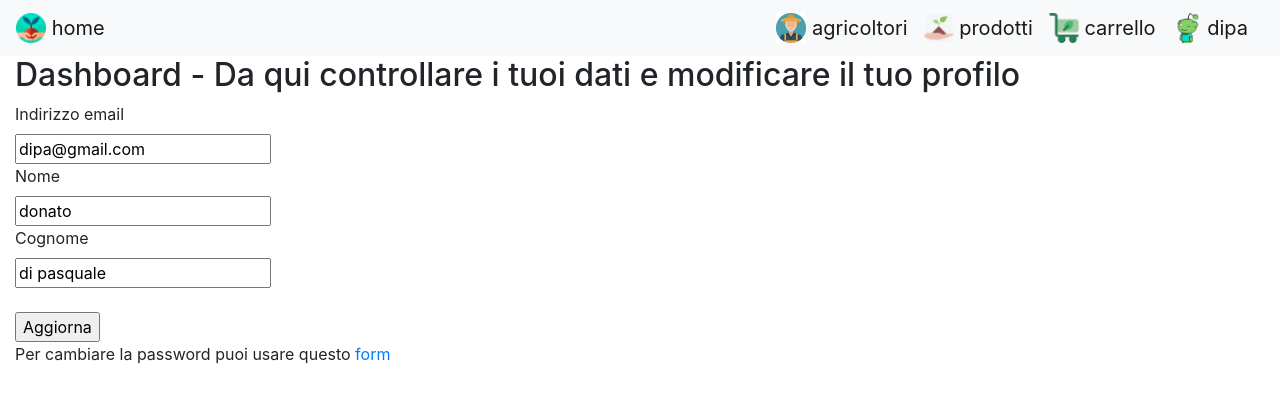
After one commit to KrisTwinn/Piantala, a Django app: page /piantala/accounts/edit/ in a window 1280 px wide. The commit adds this page. Shown: the top 403 px of the page. Run offline with Django 3.2, Linux system fonts and the light colour scheme; a user stored in the database is signed in; some libraries are stand-ins or nearby versions.

Commit message:
dashboard - edit profile - reg

```diff
--- a/django/webapp/piantala/admin.py
+++ b/django/webapp/piantala/admin.py
@@ -2,13 +2,13 @@ from django.contrib import admin
 
 # Register your models here.
 
-from piantala.models import Farmer, Genre, Product, ProductInstance
+from piantala.models import Farmer, Genre, Product, ProductInstance,UserProfile
 
 #admin.site.register(Product)
 #admin.site.register(Farmer)
 admin.site.register(Genre)
 #admin.site.register(ProductInstance)
-
+admin.site.register(UserProfile)
 
 # Define the admin class
 class FarmerAdmin(admin.ModelAdmin):
--- a/django/webapp/piantala/forms.py
+++ b/django/webapp/piantala/forms.py
@@ -1,5 +1,30 @@
-from django.contrib.auth.forms import UserCreationForm
+from django.contrib.auth.forms import UserCreationForm, UserChangeForm
+from django.contrib.auth.models import User
+from django import forms
 
 class CustomUserCreationForm(UserCreationForm):
-    class Meta(UserCreationForm.Meta):
-        fields = UserCreationForm.Meta.fields + ("email",)
+    #class Meta(UserCreationForm.Meta):
+    #    fields = UserCreationForm.Meta.fields + ("email",)
+    #    fields = UserCreationForm.Meta.fields + ("first_name",)
+    #    fields = UserCreationForm.Meta.fields + ("last_name",)
+    email = forms.EmailField()
+    nome = forms.CharField(max_length=50)
+    cognome = forms.CharField(max_length=50)
+    class Meta:
+        model = User
+        fields = ('username','nome','cognome','email','password1','password2')
+        help_texts = {
+            'username': None,
+        }
+
+class EditProfileForm(UserChangeForm):
+    template_name='/accounts/edit_profile'
+    password = None
+    class Meta:
+        model = User
+        fields = (
+            'email',
+            'first_name',
+            'last_name',
+            #'password',
+        )
--- a/django/webapp/piantala/templates/admin/base_site.html
+++ b/django/webapp/piantala/templates/admin/base_site.html
@@ -8,7 +8,7 @@
         background-color: #0e702b;
     }
     #branding h1, #branding h1 a:link, #branding h1 a:visited {
-        color: #fff;
+        color: rgb(255, 255, 255);
         font-weight: bolder;
     }
 
--- a/django/webapp/piantala/templates/navbar.html
+++ b/django/webapp/piantala/templates/navbar.html
@@ -49,7 +49,7 @@
           <a class="navbar-brand" href="#" id="navbarDropdown" role="button" data-toggle="dropdown" aria-haspopup="true" aria-expanded="false">
             {% load static %}
             <img src="{% static 'images/profile-piantala2.png' %}" width="30" height="30" class="d-inline-block align-top" alt="##">
-            profilo
+            {{ user.username}}
           </a>
           {% if user.is_staff%}
           <div class="dropdown-menu" aria-labelledby="navbarDropdown">
@@ -60,8 +60,8 @@
           </div>
           {% else %}
           <div class="dropdown-menu" aria-labelledby="navbarDropdown">
-            <a class="dropdown-item" href="#">Il mio profilo</a>
-            <a class="dropdown-item" href="#">Impostazioni</a>
+            <a class="dropdown-item" href="{% url 'dashboard' %}">Il mio profilo</a>
+            <a class="dropdown-item" href="{% url 'edit_profile' %}">Impostazioni</a>
             <div class="dropdown-divider"></div>
             <a class="dropdown-item" href="{% url 'logout' %}">Logout</a>
           </div>
@@ -77,10 +77,10 @@
         </li>
         {% endif %}
       </ul>
-      <form class="form-inline my-2 my-lg-0">
+      <!-- <form class="form-inline my-2 my-lg-0">
         <input class="form-control mr-sm-2" type="search" placeholder="Search" aria-label="Search">
         <button class="btn btn-outline-success my-2 my-sm-0" type="submit">Cerca!</button>
-      </form>
+      </form> -->
     </div>
   </nav>
       <div class="col-sm-10 ">{% block content %}{% endblock %}</div>
--- a/django/webapp/piantala/templates/piantala/product_list.html
+++ b/django/webapp/piantala/templates/piantala/product_list.html
@@ -9,7 +9,7 @@
     <div class="card" style="width: 18rem;">
       <img class="card-img-top" src="{{ product.image.url }}" alt="Card image cap">
       <div class="card-body">
-        <h5 class="card-title">{{ product.name }}</h5>
+        <h5 class="card-title">{{ product.name }}  n.{{ product.id }}</h5>
         <p class="card-text">Venduto da: <a href="{% url 'farmer-detail' product.farmer.pk %}">{{ product.farmer }}</a></p>
         <a href="{{ product.get_absolute_url }}" class="btn btn-primary">Dettagli prodotto</a>
         {{ farmer.last_name}}
--- /dev/null
+++ b/django/webapp/piantala/templates/registration/edit_profile.html
@@ -0,0 +1,12 @@
+{% extends "navbar.html" %}
+
+{% block content %}
+<h2>Dashboard - Da qui controllare i tuoi dati e modificare il tuo profilo</h2>
+{% load crispy_forms_tags %}
+<form method="post">
+    {% csrf_token %}
+    {{form|crispy}} </br>
+    <input type="submit" value="Aggiorna">
+</form>
+Per cambiare la password puoi usare questo <a href="{% url 'index' %}">form</a>
+{% endblock %}
--- a/django/webapp/piantala/templates/registration/password_reset_form.html
+++ b/django/webapp/piantala/templates/registration/password_reset_form.html
@@ -1,12 +1,13 @@
 {% extends "navbar.html" %}
 
 {% block content %}
+{% load crispy_forms_tags %}
   <form action="" method="post">
   {% csrf_token %}
   {% if form.email.errors %}
     {{ form.email.errors }}
   {% endif %}
-      <p>{{ form.email }}</p>
+      <p>{{ form|crispy }}</p>
     <input type="submit" class="btn btn-default btn-lg" value="Reset password">
   </form>
 {% endblock %}
--- a/django/webapp/piantala/templates/registration/register.html
+++ b/django/webapp/piantala/templates/registration/register.html
@@ -2,12 +2,12 @@
 
 {% block content %}
 <h2>Register</h2>
-
+{% load crispy_forms_tags %}
 <form method="post">
     {% csrf_token %}
-    {{form}}
+    {{form|crispy}}
     <input type="submit" value="Register">
 </form>
 
-<a href="{% url 'login' %}">Back to login</a>
+<a href="{% url 'login' %}">Torna al login</a>
 {% endblock %}
--- a/django/webapp/piantala/urls.py
+++ b/django/webapp/piantala/urls.py
@@ -1,9 +1,7 @@
 from django.urls import path
 from . import views
 from django.urls import include
-from piantala.views import whoami,register
-from django.conf.urls import url
-from django.conf.urls.static import static
+from piantala.views import register
 from django.conf import settings
 
 urlpatterns = [
@@ -13,7 +11,10 @@ urlpatterns = [
     path('products/', views.ProductListView.as_view(), name='products'),
     path('product/<int:pk>', views.ProductDetailView.as_view(), name='product-detail'),
     path('accounts/', include('django.contrib.auth.urls')),
-    path('whoami/', whoami, name="whoami"),
-    url("register/", register, name="register"),
+    path('accounts/edit/', views.edit_profile, name= 'edit_profile'),
+    path('dashboard/', views.user_dashboard, name='dashboard'),
+
+    #path('whoami/', whoami, name="whoami"),
+    path('accounts/register/', register, name="register"),
 
 ]
--- a/django/webapp/piantala/views.py
+++ b/django/webapp/piantala/views.py
@@ -1,62 +1,35 @@
-from django.shortcuts import render
 from django.views import generic
-#registrazione
-from django.contrib.auth import login
 from django.shortcuts import redirect, render
 from django.urls import reverse
-from piantala.forms import CustomUserCreationForm
-
-
+from piantala.forms import CustomUserCreationForm,EditProfileForm
+from django.contrib.auth.decorators import login_required
 # Create your views here.
-
 from piantala.models import Product, Farmer, ProductInstance, Genre
 
 def index(request):
     """View function for home page of site."""
 
     # Generate counts of some of the main objects
-    num_products = Product.objects.all().count()
-    num_instances = ProductInstance.objects.all().count()
+    #num_products = Product.objects.all().count()
+    #num_instances = ProductInstance.objects.all().count()
     # Available books (status = 'a')
-    num_instances_available = ProductInstance.objects.filter(status__exact='d').count()
+    #num_instances_available = ProductInstance.objects.filter(status__exact='d').count()
     # The 'all()' is implied by default.
-    num_farmers = Farmer.objects.count()
-    num_visits = request.session.get('num_visits', 0)
-    request.session['num_visits'] = num_visits + 1
+    #num_farmers = Farmer.objects.count()
+    #num_visits = request.session.get('num_visits', 0)
+    #request.session['num_visits'] = num_visits + 1
 
-    context = {
-        'num_products': num_products,
-        'num_instances': num_instances,
-        'num_instances_available': num_instances_available,
-        'num_farmers': num_farmers,
-        'num_visits': num_visits,
-    }
+    #context = {
+    #    'num_products': num_products,
+    #    'num_instances': num_instances,
+    #    'num_instances_available': num_instances_available,
+    #    'num_farmers': num_farmers,
+    #    'num_visits': num_visits,
+    #}
 
     # Render the HTML template index.html with the data in the context variable
-    return render(request, 'index.html', context=context)
-
-#La view sulla lista dei prodotti
-
-class ProductListView(generic.ListView):
-    model = Product
-    #paginate_by = 3
-    #context_object_name = 'my_book_list'   # your own name for the list as a template variable
-    #queryset = Book.objects.filter(title__icontains='war')[:5] # Get 5 books containing the title war
-    #template_name = 'products/my_arbitrary_template_name_list.html'  # Specify your own template name/location
-
-class ProductDetailView(generic.DetailView):
-    model = Product
-
-#View sui contadini
-class FarmerListView(generic.ListView):
-    model = Farmer
-
-class FarmerDetailView(generic.DetailView):
-    model = Farmer
-
-
-def whoami(request):
-    return render(request, "registration/whoami.html")
+    #return render(request, 'index.html', context=context)
+    return render(request, 'index.html')
 
 def register(request):
     if request.method == "GET":
@@ -69,4 +42,43 @@ def register(request):
         if form.is_valid():
             user = form.save()
             login(request, user)
-            return redirect(reverse("whoami"))
+            return redirect(reverse("login"))
+
+@login_required()
+def edit_profile(request):
+    if request.method == 'POST':
+        form = EditProfileForm(request.POST, instance=request.user)
+
+        if form.is_valid():
+            form.save()
+            return redirect(reverse('dashboard'))
+    else:
+        form = EditProfileForm(instance=request.user)
+        args = {'form': form}
+        return render(request, 'registration/edit_profile.html', args)
+
+@login_required()
+def user_dashboard(request):
+
+    return render(request, "user/dashboard.html")
+
+#@login_required()
+#def whoami(request):
+#    return render(request, "registration/whoami.html")
+
+class ProductListView(generic.ListView):
+    model = Product
+    #paginate_by = 3
+    #context_object_name = 'my_book_list'   # your own name for the list as a template variable
+    #queryset = Book.objects.filter(title__icontains='war')[:5] # Get 5 books containing the title war
+    #template_name = 'products/my_arbitrary_template_name_list.html'  # Specify your own template name/location
+
+class ProductDetailView(generic.DetailView):
+    model = Product
+
+#View sugli agricoltori
+class FarmerListView(generic.ListView):
+    model = Farmer
+
+class FarmerDetailView(generic.DetailView):
+    model = Farmer
--- a/django/webapp/webapp/settings.py
+++ b/django/webapp/webapp/settings.py
@@ -38,6 +38,7 @@ INSTALLED_APPS = [
     'django.contrib.messages',
     'django.contrib.staticfiles',
     'piantala',
+    'crispy_forms',
     'django.contrib.admin',
 ]
 
@@ -125,5 +126,5 @@ STATIC_URL = '/static/'
 MEDIA_ROOT = os.path.join(BASE_DIR, 'media')
 
 # Redirect to home URL after login (Default redirects to /accounts/profile/)
-LOGIN_REDIRECT_URL = '/'
+LOGIN_REDIRECT_URL = '/piantala/dashboard/'
 LOGOUT_REDIRECT_URL = '/'
```
Also changed, not shown: django/webapp/piantala/models.py (+9 -3 lines), django/webapp/piantala/templates/index.html (+7 -2 lines), django/webapp/piantala/templates/registration/login.html (+6 -8 lines), django/webapp/piantala/templates/user/dashboard.html (added, +10 -0 lines), django/webapp/db.sqlite3, django/webapp/media/avatar/pug.jpg (added), django/webapp/piantala/migrations/0011_userprofile.py (added).
